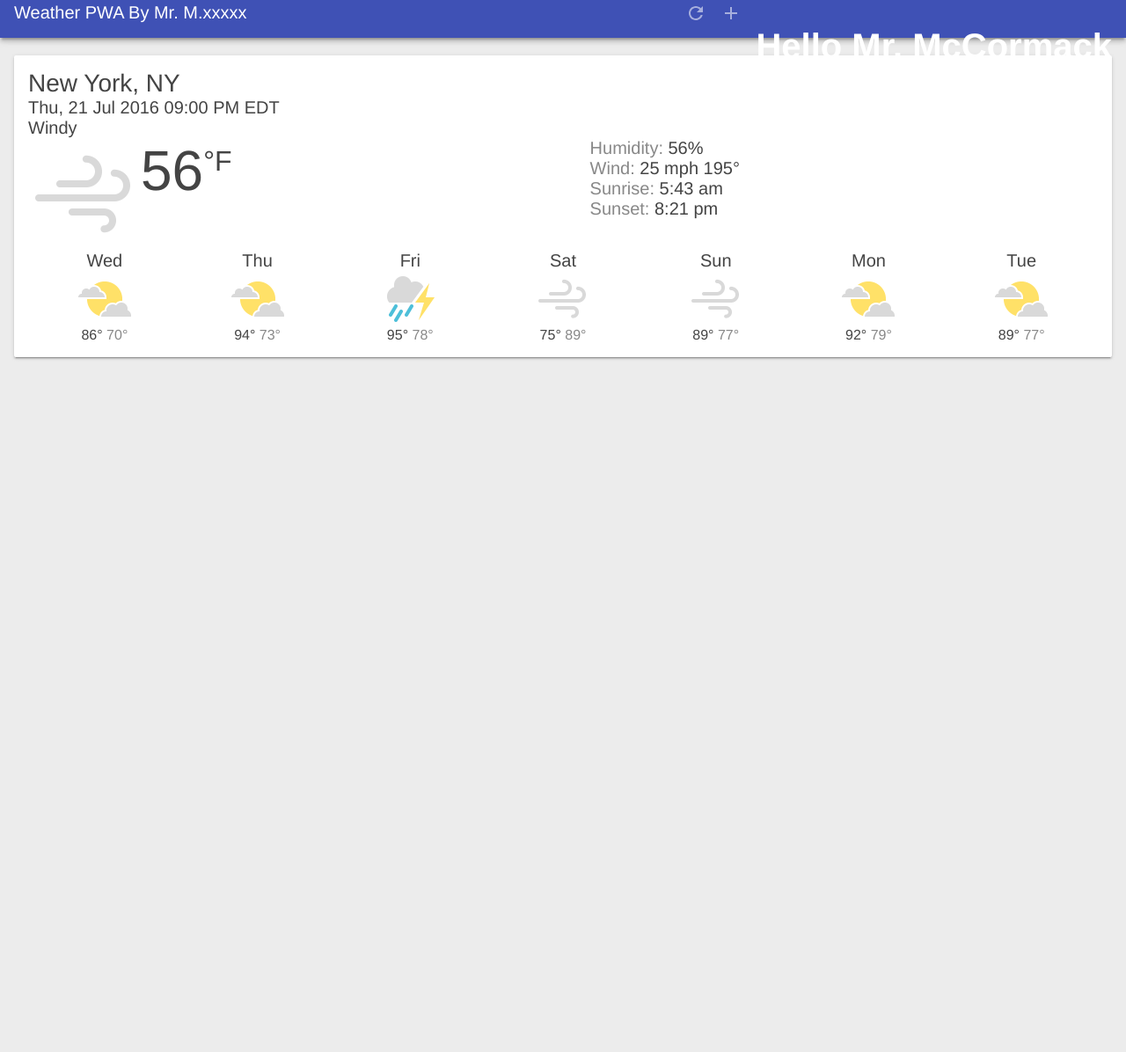
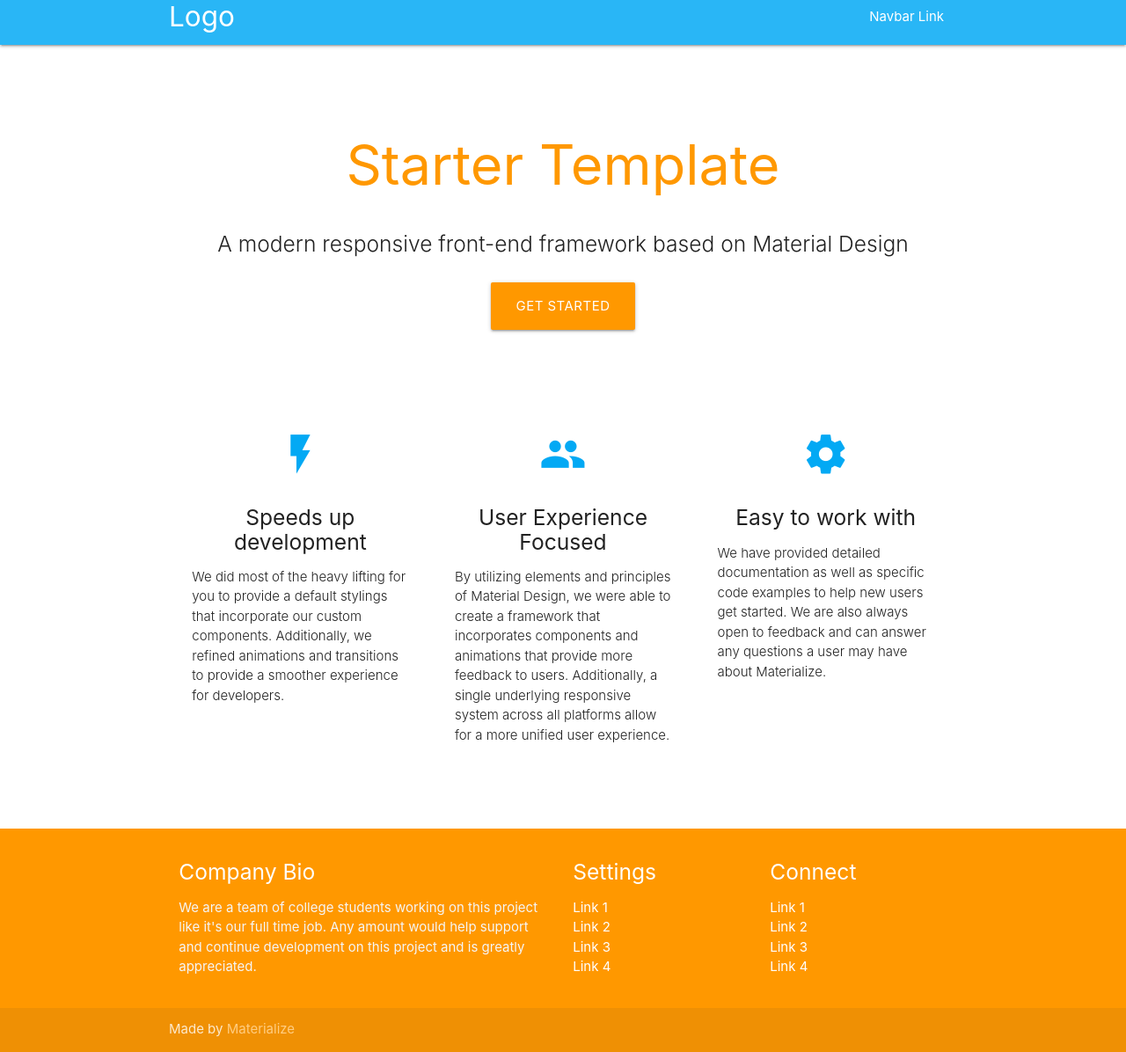
Before and after one commit to mrmccormack/pwa-test-junk, a plain HTML site: page final/index.html in a window 1280 px wide. Shown: the part 13-1209 px from the top of the page at 88% size. Before the commit the page ends 800 px from the top, so only its background shows below. Drawn offline with nearby package versions, Linux system fonts and the light colour scheme; files that its build step writes are made by us from their sources.

```diff
--- a/final/index.html
+++ b/final/index.html
@@ -1,28 +1,10 @@
-<!--
- Copyright 2016 Google Inc.
+<!DOCTYPE html>
+<html lang="en">
+<head>
+  <meta http-equiv="Content-Type" content="text/html; charset=UTF-8"/>
+  <meta name="viewport" content="width=device-width, initial-scale=1, maximum-scale=1.0"/>
+  <title>Starter Template - Materialize</title>
 
- Licensed under the Apache License, Version 2.0 (the "License");
- you may not use this file except in compliance with the License.
- You may obtain a copy of the License at
-
-      http://www.apache.org/licenses/LICENSE-2.0
-
- Unless required by applicable law or agreed to in writing, software
- distributed under the License is distributed on an "AS IS" BASIS,
- WITHOUT WARRANTIES OR CONDITIONS OF ANY KIND, either express or implied.
- See the License for the specific language governing permissions and
- limitations under the License.
--->
-
-<!DOCTYPE html>
-<html>
-<head>
-  <meta charset="utf-8">
-  <meta http-equiv="X-UA-Compatible" content="IE=edge">
-  <link rel="canonical" href="https://weather-pwa-sample.firebaseapp.com/final/">
-  <meta name="viewport" content="width=device-width, initial-scale=1.0">
-  <title>xxxWeather PWA</title>
-  <link rel="stylesheet" type="text/css" href="styles/inline.css">
 
     <!-- TODO add manifest here -->
     <link rel="manifest" href="/manifest.json">
@@ -33,149 +15,118 @@
     <link rel="apple-touch-icon" href="images/icons/icon-152x152.png">
     <meta name="msapplication-TileImage" content="images/icons/icon-144x144.png">
     <meta name="msapplication-TileColor" content="#2F3BA2">
+  <!-- CSS  -->
+  <link href="https://fonts.googleapis.com/icon?family=Material+Icons" rel="stylesheet">
+  <link href="css/materialize.css" type="text/css" rel="stylesheet" media="screen,projection"/>
+  <link href="css/style.css" type="text/css" rel="stylesheet" media="screen,projection"/>
 </head>
 <body>
+  <nav class="light-blue lighten-1" role="navigation">
+    <div class="nav-wrapper container"><a id="logo-container" href="#" class="brand-logo">Logo</a>
+      <ul class="right hide-on-med-and-down">
+        <li><a href="#">Navbar Link</a></li>
+      </ul>
 
-  <header class="header">
-    <h1 class="header__title">Weather PWA By Mr. M.xxxxx</h1>
-    <button id="butRefresh" class="headerButton" aria-label="Refresh"></button>
-    <button id="butAdd" class="headerButton" aria-label="Add"></button>
-    <div><h1>Hello Mr. McCormack</h1></div>
-  </header>
+      <ul id="nav-mobile" class="sidenav">
+        <li><a href="#">Navbar Link</a></li>
+      </ul>
+      <a href="#" data-target="nav-mobile" class="sidenav-trigger"><i class="material-icons">menu</i></a>
+    </div>
+  </nav>
+  <div class="section no-pad-bot" id="index-banner">
+    <div class="container">
+      <br><br>
+      <h1 class="header center orange-text">Starter Template</h1>
+      <div class="row center">
+        <h5 class="header col s12 light">A modern responsive front-end framework based on Material Design</h5>
+      </div>
+      <div class="row center">
+        <a href="http://materializecss.com/getting-started.html" id="download-button" class="btn-large waves-effect waves-light orange">Get Started</a>
+      </div>
+      <br><br>
+
+    </div>
+  </div>
 
 
+  <div class="container">
+    <div class="section">
 
-  <main class="main">
-    <div class="card cardTemplate weather-forecast" hidden>
-      <div class="city-key" hidden></div>
-      <div class="card-last-updated" hidden></div>
-      <div class="location"></div>
-      <div class="date"></div>
-      <div class="description"></div>
-      <div class="current">
-        <div class="visual">
-          <div class="icon"></div>
-          <div class="temperature">
-            <span class="value"></span><span class="scale">°F</span>
+      <!--   Icon Section   -->
+      <div class="row">
+        <div class="col s12 m4">
+          <div class="icon-block">
+            <h2 class="center light-blue-text"><i class="material-icons">flash_on</i></h2>
+            <h5 class="center">Speeds up development</h5>
+
+            <p class="light">We did most of the heavy lifting for you to provide a default stylings that incorporate our custom components. Additionally, we refined animations and transitions to provide a smoother experience for developers.</p>
           </div>
         </div>
-        <div class="description">
-          <div class="humidity"></div>
-          <div class="wind">
-            <span class="value"></span>
-            <span class="scale">mph</span>
-            <span class="direction"></span>°
-          </div>
-          <div class="sunrise"></div>
-          <div class="sunset"></div>
+
+        <div class="col s12 m4">
+          <div class="icon-block">
+            <h2 class="center light-blue-text"><i class="material-icons">group</i></h2>
+            <h5 class="center">User Experience Focused</h5>
+
+            <p class="light">By utilizing elements and principles of Material Design, we were able to create a framework that incorporates components and animations that provide more feedback to users. Additionally, a single underlying responsive system across all platforms allow for a more unified user experience.</p>
           </div>
         </div>
-      <div class="future">
-        <div class="oneday">
-          <div class="date"></div>
-          <div class="icon"></div>
-          <div class="temp-high">
-            <span class="value"></span>°
-          </div>
-          <div class="temp-low">
-            <span class="value"></span>°
-          </div>
-        </div>
-        <div class="oneday">
-          <div class="date"></div>
-          <div class="icon"></div>
-          <div class="temp-high">
-            <span class="value"></span>°
-          </div>
-          <div class="temp-low">
-            <span class="value"></span>°
-          </div>
-        </div>
-        <div class="oneday">
-          <div class="date"></div>
-          <div class="icon"></div>
-          <div class="temp-high">
-            <span class="value"></span>°
-          </div>
-          <div class="temp-low">
-            <span class="value"></span>°
-          </div>
-        </div>
-        <div class="oneday">
-          <div class="date"></div>
-          <div class="icon"></div>
-          <div class="temp-high">
-            <span class="value"></span>°
-          </div>
-          <div class="temp-low">
-            <span class="value"></span>°
-          </div>
-        </div>
-        <div class="oneday">
-          <div class="date"></div>
-          <div class="icon"></div>
-          <div class="temp-high">
-            <span class="value"></span>°
-          </div>
-          <div class="temp-low">
-            <span class="value"></span>°
-          </div>
-        </div>
-        <div class="oneday">
-          <div class="date"></div>
-          <div class="icon"></div>
-          <div class="temp-high">
-            <span class="value"></span>°
-          </div>
-          <div class="temp-low">
-            <span class="value"></span>°
-          </div>
-        </div>
-        <div class="oneday">
-          <div class="date"></div>
-          <div class="icon"></div>
-          <div class="temp-high">
-            <span class="value"></span>°
-          </div>
-          <div class="temp-low">
-            <span class="value"></span>°
-          </div>
-        </div>
-      </div>
-    </div>
-  </main>
 
-  <div class="dialog-container">
-    <div class="dialog">
-      <div class="dialog-title">Add new city</div>
-      <div class="dialog-body">
-        <select id="selectCityToAdd">
-          <!-- Values map to Yahoo Weather API Where On Earth Identifiers (WOEIDs).
-               https://developer.yahoo.com/weather/documentation.html#req -->
-          <option value="2357536">Austin, TX</option>
-          <option value="2367105">Boston, MA</option>
-          <option value="2379574">Chicago, IL</option>
-          <option value="2459115">New York, NY</option>
-          <option value="2475687">Portland, OR</option>
-          <option value="2487956">San Francisco, CA</option>
-          <option value="2490383">Seattle, WA</option>
-        </select>
-      </div>
-      <div class="dialog-buttons">
-        <button id="butAddCity" class="button">Add</button>
-        <button id="butAddCancel" class="button">Cancel</button>
+        <div class="col s12 m4">
+          <div class="icon-block">
+            <h2 class="center light-blue-text"><i class="material-icons">settings</i></h2>
+            <h5 class="center">Easy to work with</h5>
+
+            <p class="light">We have provided detailed documentation as well as specific code examples to help new users get started. We are also always open to feedback and can answer any questions a user may have about Materialize.</p>
           </div>
         </div>
       </div>
 
-  <div class="loader">
-    <svg viewBox="0 0 32 32" width="32" height="32">
-      <circle id="spinner" cx="16" cy="16" r="14" fill="none"></circle>
-    </svg>
+    </div>
+    <br><br>
   </div>
 
-  <!-- Uncomment the line below when ready to test with fake data -->
-  <script src="scripts/app.js" async></script>
+  <footer class="page-footer orange">
+    <div class="container">
+      <div class="row">
+        <div class="col l6 s12">
+          <h5 class="white-text">Company Bio</h5>
+          <p class="grey-text text-lighten-4">We are a team of college students working on this project like it's our full time job. Any amount would help support and continue development on this project and is greatly appreciated.</p>
+
+
+        </div>
+        <div class="col l3 s12">
+          <h5 class="white-text">Settings</h5>
+          <ul>
+            <li><a class="white-text" href="#!">Link 1</a></li>
+            <li><a class="white-text" href="#!">Link 2</a></li>
+            <li><a class="white-text" href="#!">Link 3</a></li>
+            <li><a class="white-text" href="#!">Link 4</a></li>
+          </ul>
+        </div>
+        <div class="col l3 s12">
+          <h5 class="white-text">Connect</h5>
+          <ul>
+            <li><a class="white-text" href="#!">Link 1</a></li>
+            <li><a class="white-text" href="#!">Link 2</a></li>
+            <li><a class="white-text" href="#!">Link 3</a></li>
+            <li><a class="white-text" href="#!">Link 4</a></li>
+          </ul>
+        </div>
+      </div>
+    </div>
+    <div class="footer-copyright">
+      <div class="container">
+      Made by <a class="orange-text text-lighten-3" href="http://materializecss.com">Materialize</a>
+      </div>
+    </div>
+  </footer>
+
+
+  <!--  Scripts-->
+  <script src="https://code.jquery.com/jquery-2.1.1.min.js"></script>
+  <script src="js/materialize.js"></script>
+  <script src="js/init.js"></script>
 
   </body>
 </html>
```
Lines whose indentation alone changed are shown as unchanged.
